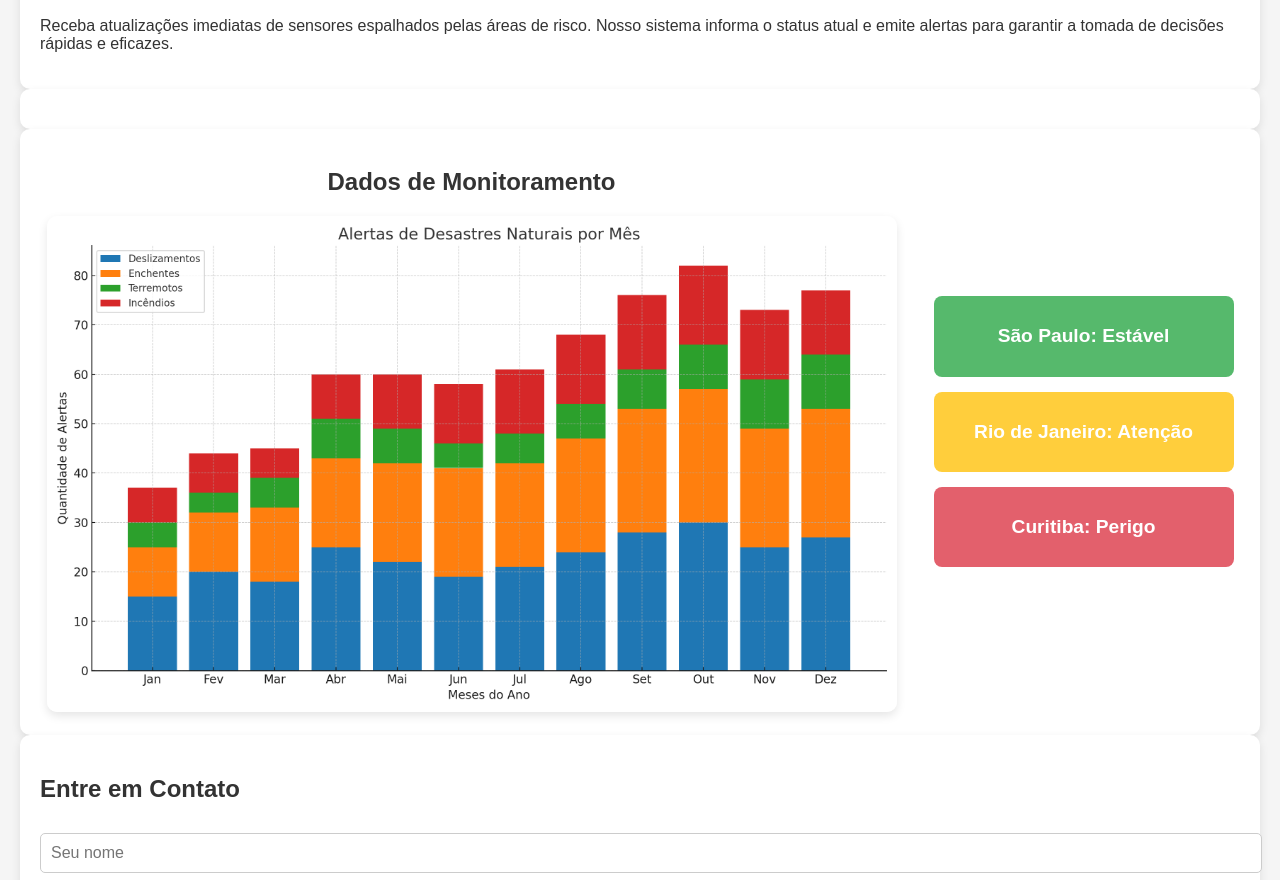
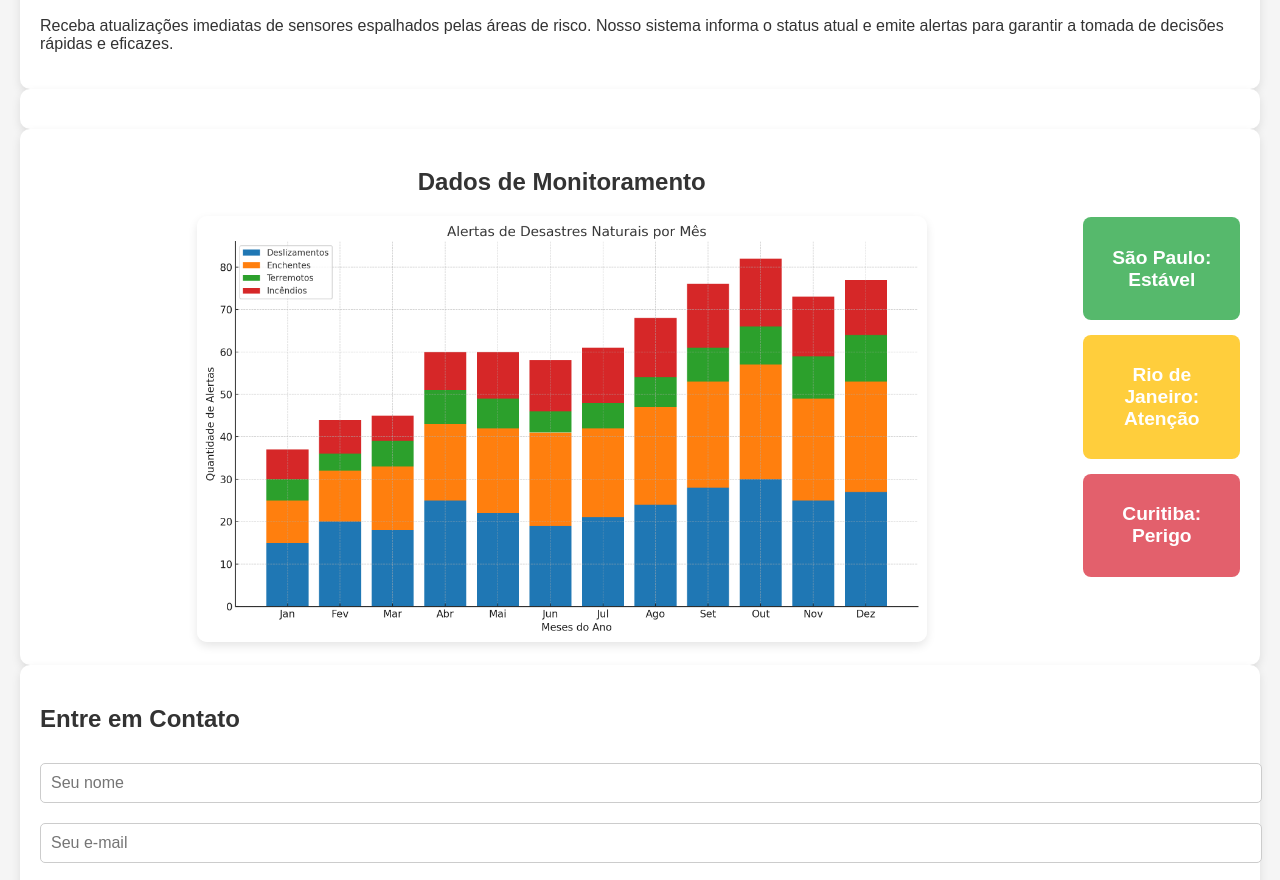
Before and after one commit to pdrotmz/Entrega-4, a plain HTML site: page index.html in a window 1280 px wide. Shown: the part 407-1287 px from the top of the page. Drawn offline with Linux system fonts and the light colour scheme.

Commit message:
feat: ajust

```diff
--- a/style.css
+++ b/style.css
@@ -10,7 +10,7 @@ body {
     display: flex;
     flex-direction: column;
     gap: 15px;
-    width: 300px;
+    width: 30%;
 }
 
 .alert {
@@ -72,11 +72,8 @@ section {
 
 section.chart {
     display: flex;
-    flex-direction: row;
-    justify-content: space-around;
     align-items: center;
     text-align: center;
-    gap: 1.5rem;
 }
 
 section.chart figcaption {
@@ -86,11 +83,12 @@ section.chart figcaption {
 }
 
 section.chart img {
-    width: 850px;
+    width: 70%;
     height: auto;
     border-radius: 10px;
     box-shadow: 0 4px 10px rgba(0, 0, 0, 0.1);
 }
+
 form input, form textarea, form button {
     width: 100%;
     margin: 10px 0;
```
